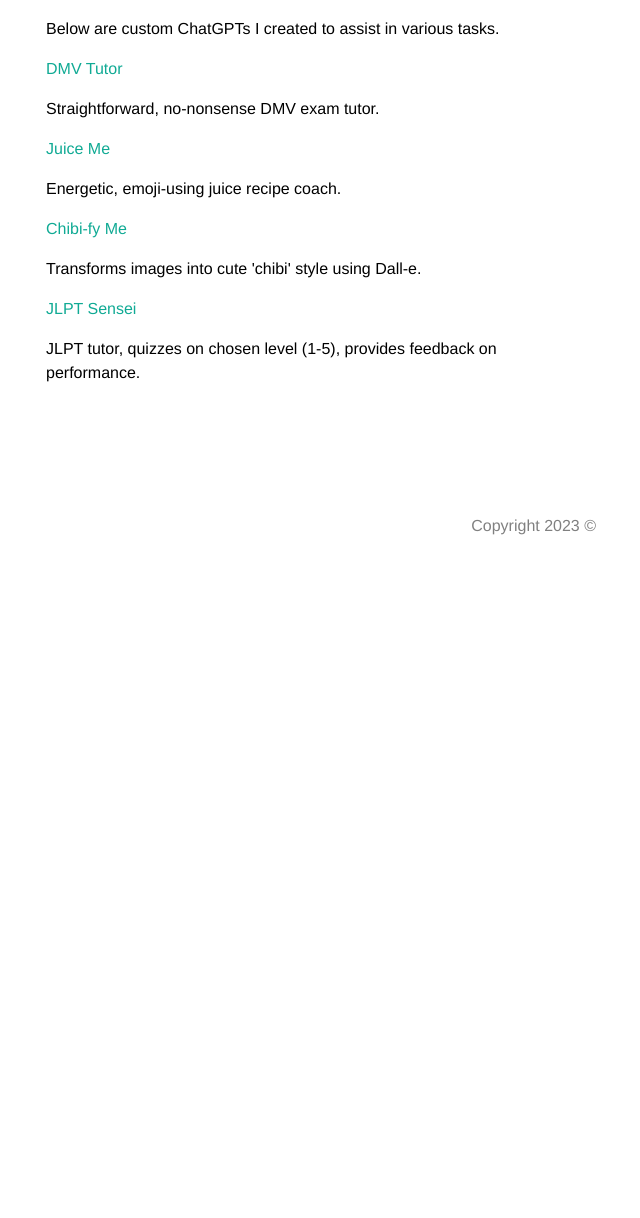
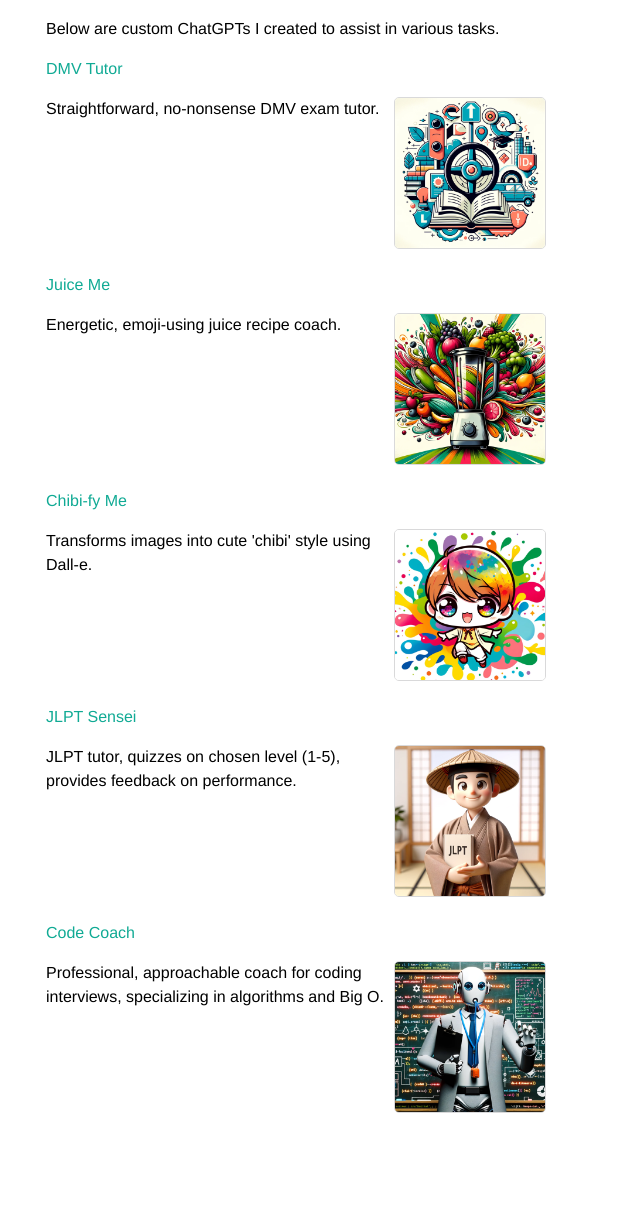
Before and after one commit to lebiru/lebiru.github.io, a plain HTML site: page gpts.html in a window 1280 px wide. Shown: the part 352-1570 px from the top of the page, without its empty margins (344-984 px from the left). Before the commit the page ends 903 px from the top, so only its background shows below. Drawn offline with Linux system fonts and the light colour scheme.

Commit message:
ui: images

```diff
--- a/gpts.html
+++ b/gpts.html
@@ -19,17 +19,35 @@
   <img src="./images/thumbs/chatgpt-logo.png" width="100px" style="display: inline;" />
   <p>Below are custom ChatGPTs I created to assist in various tasks.</p>
 
+  <div class="catalog-item">
   <p><a href="https://chat.openai.com/g/g-aCEtVNIx8-dmv-tutor">DMV Tutor</a></p>
+  <img class="catalog-thumb" src="./images/gpts/dmv-tutor.png" alt="CustomGPT - DMV Tutor" />
   <p>Straightforward, no-nonsense DMV exam tutor.</p>
+  </div>
 
+  <div class="catalog-item">
   <p><a href="https://chat.openai.com/g/g-vQwWSKtpS-juice-me">Juice Me</a></p>
+  <img class="catalog-thumb" src="./images/gpts/juice-me.png" alt="CustomGPT - JuiceMe" />
   <p>Energetic, emoji-using juice recipe coach.</p>
+  </div>
 
+  <div class="catalog-item">
   <p><a href="https://chat.openai.com/g/g-YtRwSYG3w-chibi-fy-me">Chibi-fy Me</a></p>
+  <img class="catalog-thumb" src="./images/gpts/chibify-me.png" alt="CustomGPT - Chibify-Me" />
   <p>Transforms images into cute 'chibi' style using Dall-e.</p>
+  </div>
 
+  <div class="catalog-item">
   <p><a href="https://chat.openai.com/g/g-XcDIOpggd-jlpt-sensei">JLPT Sensei</a></p>
+  <img class="catalog-thumb" src="./images/gpts/JLPT-sensei.png" alt="CustomGPT - JLPT Sensei" />
   <p>JLPT tutor, quizzes on chosen level (1-5), provides feedback on performance.</p>
+  </div>
+
+  <div class="catalog-item">
+  <p><a href="https://chat.openai.com/g/g-vRpW9JLAz-code-coach">Code Coach</a></p>
+  <img class="catalog-thumb" src="./images/gpts/code-coach.png" alt="CustomGPT - Code Coach" />
+  <p>Professional, approachable coach for coding interviews, specializing in algorithms and Big O.</p>
+  </div>
 
 </article>
 
```
Also changed, not shown: index.html (+2 -2 lines), images/gpts/JLPT-sensei.png (added), images/gpts/chibify-me.png (added), images/gpts/code-coach.png (added), images/gpts/dmv-tutor.png (added), images/gpts/juice-me.png (added), images/gpts/lazy-chef.png (added), simple.css (line endings or trailing spaces).
